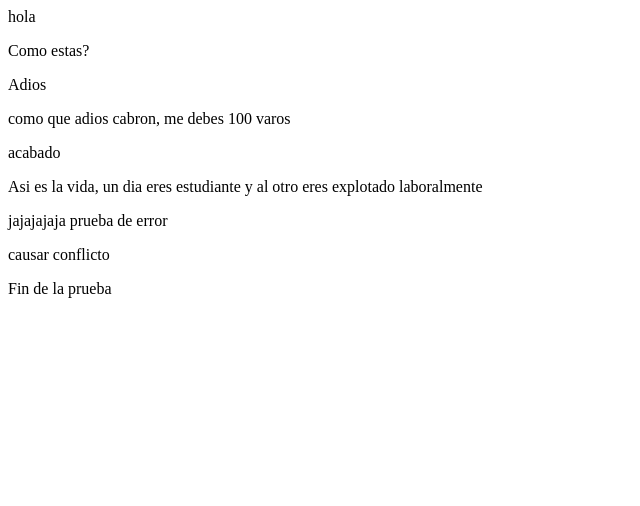
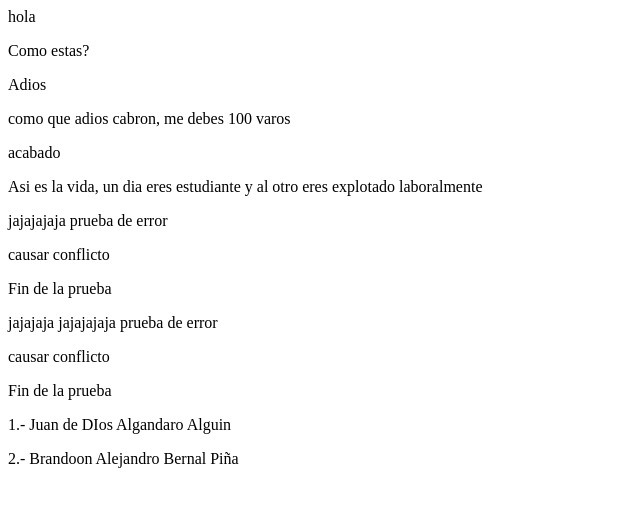
Before and after one commit to SylarJr/Prueba-equipo, a plain HTML site: page Index.html in a window 1280 px wide. Shown: the whole page, without its empty margins (0-640 px from the left). Drawn offline with Linux system fonts and the light colour scheme.

Commit message:
Integrantes

```diff
--- a/Index.html
+++ b/Index.html
@@ -13,5 +13,16 @@
 
 
         <p>Fin de la prueba</p>
+        jajajaja
+                jajajajaja
+        prueba de error
+        <p>causar conflicto</p>
+
+
+
+        <p>Fin de la prueba</p>
+
+        <p>1.- Juan de DIos Algandaro Alguin</p>
+        <p>2.- Brandoon Alejandro Bernal Piña</p>
     </body>
 </html>
```
